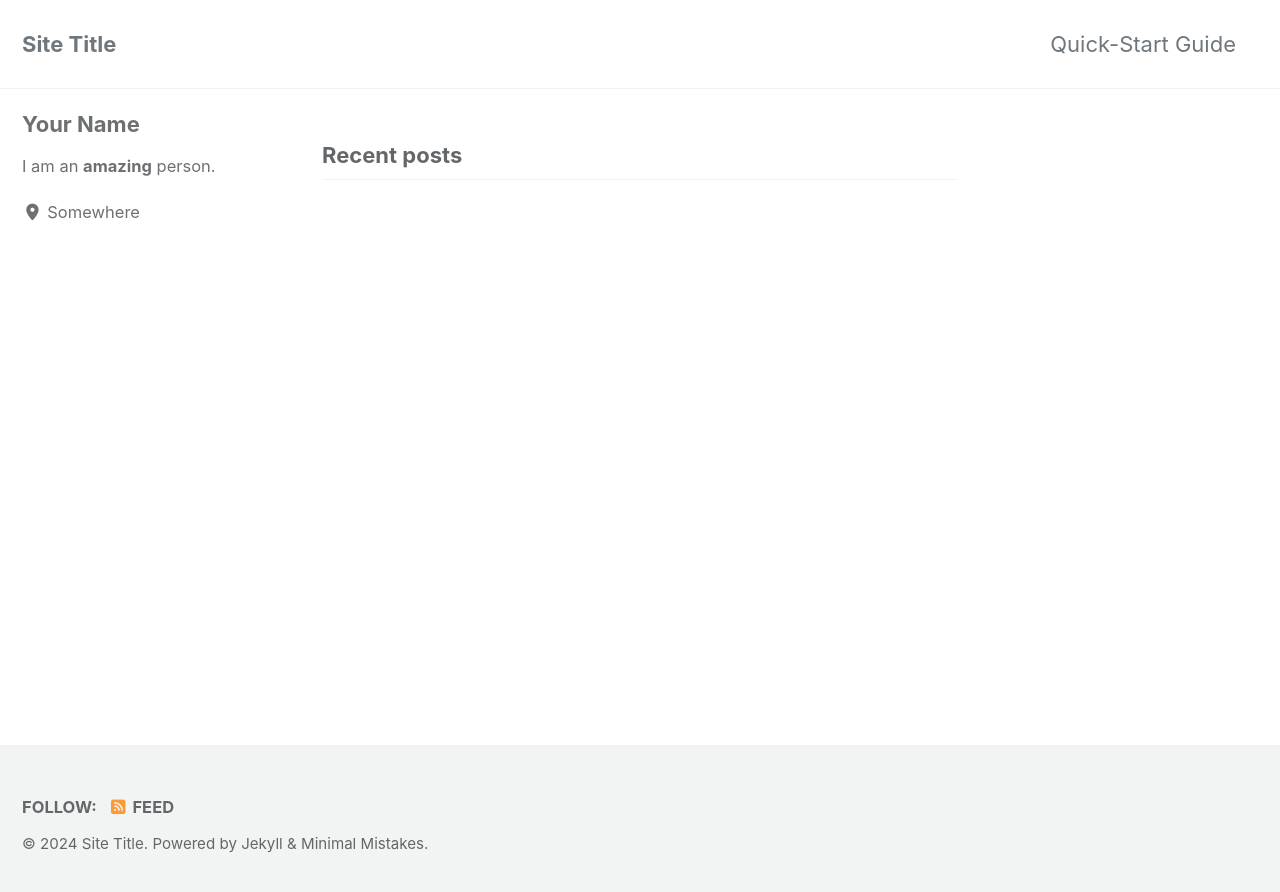
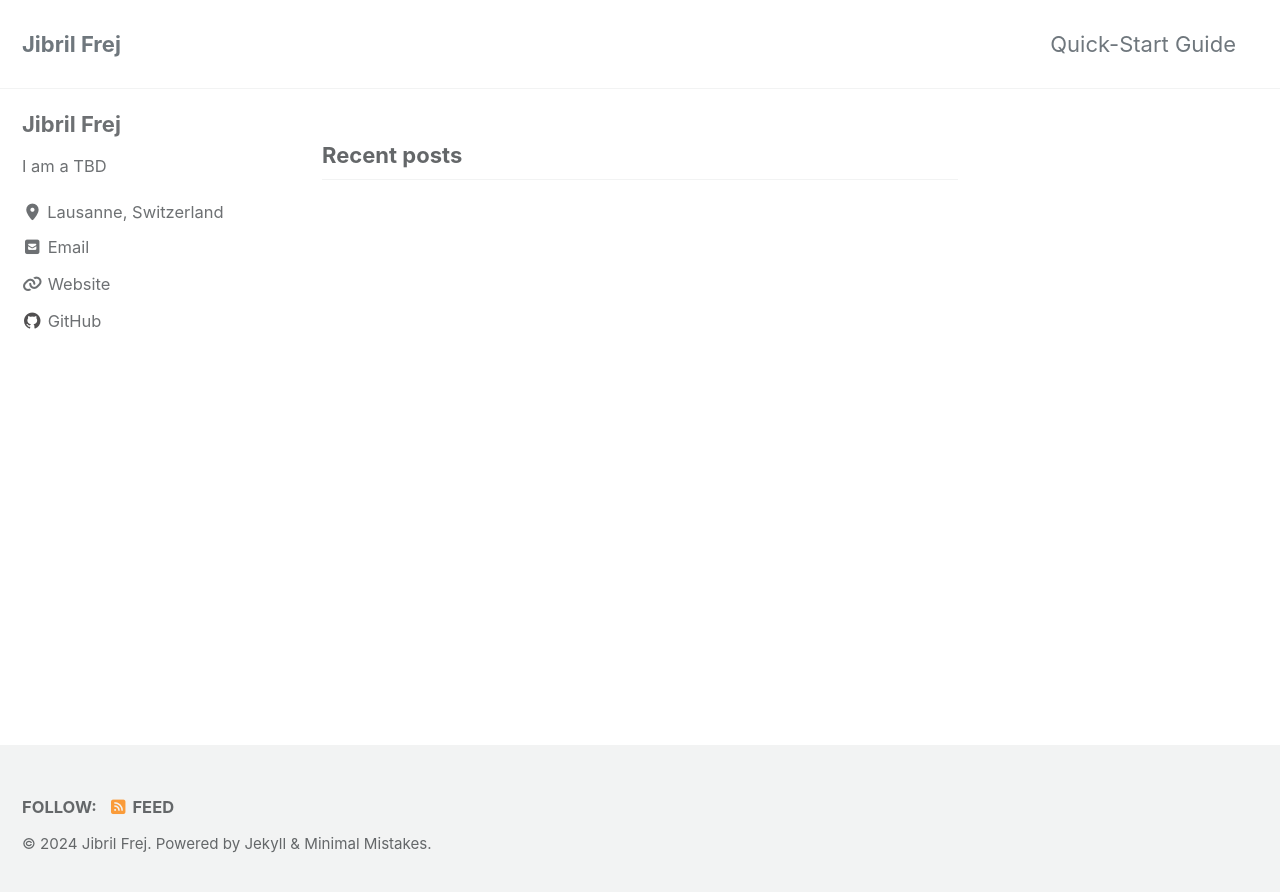
Before and after one commit to Jibril-Frej/Jibril-Frej.github.io, a Jekyll site: the page built from index.html, in a window 1280 px wide. Shown: the top 892 px of the page. Built offline with Jekyll 4.4.1, drawn with Linux system fonts in a browser that asks for light colours; cached includes are drawn as plain includes; the list of posts is cut into pages by our own code.

Commit message:
update config

```diff
--- a/_config.yml
+++ b/_config.yml
@@ -17,11 +17,11 @@ minimal_mistakes_skin    : "default" # "air", "aqua", "contrast", "dark", "dirt"
 # Site Settings
 locale                   : "en-US"
 rtl                      : # true, false (default) # turns direction of the page into right to left for RTL languages
-title                    : "Site Title"
+title                    : "Jibril Frej"
 title_separator          : "-"
 subtitle                 : # site tagline that appears below site title in masthead
-name                     : "Your Name"
-description              : "An amazing website."
+name                     : "Jibril Frej"
+description              : "Jibril Frej's personal website."
 url                      : # the base hostname & protocol for your site e.g. "https://mmistakes.github.io"
 baseurl                  : # the subpath of your site, e.g. "/blog"
 repository               : # GitHub username/repo-name e.g. "mmistakes/minimal-mistakes"
@@ -113,29 +113,29 @@ analytics:
 
 # Site Author
 author:
-  name             : "Your Name"
+  name             : "Jibril Frej"
   avatar           : # path of avatar image, e.g. "/assets/images/bio-photo.jpg"
-  bio              : "I am an **amazing** person."
-  location         : "Somewhere"
+  bio              : "I am a TBD"
+  location         : "Lausanne, Switzerland"
   email            :
   links:
     - label: "Email"
       icon: "fas fa-fw fa-envelope-square"
-      # url: "mailto:your.name@email.com"
+      url: "mailto:your.name@email.com"
     - label: "Website"
       icon: "fas fa-fw fa-link"
-      # url: "https://your-website.com"
+      url: "https://your-website.com"
     - label: "Twitter"
       icon: "fab fa-fw fa-twitter-square"
       # url: "https://twitter.com/"
-    - label: "Facebook"
-      icon: "fab fa-fw fa-facebook-square"
+    # - label: "Facebook"
+    #   icon: "fab fa-fw fa-facebook-square"
       # url: "https://facebook.com/"
     - label: "GitHub"
       icon: "fab fa-fw fa-github"
-      # url: "https://github.com/"
-    - label: "Instagram"
-      icon: "fab fa-fw fa-instagram"
+      url: "https://github.com/"
+    # - label: "Instagram"
+    #   icon: "fab fa-fw fa-instagram"
       # url: "https://instagram.com/"
 
 # Site Footer
```
